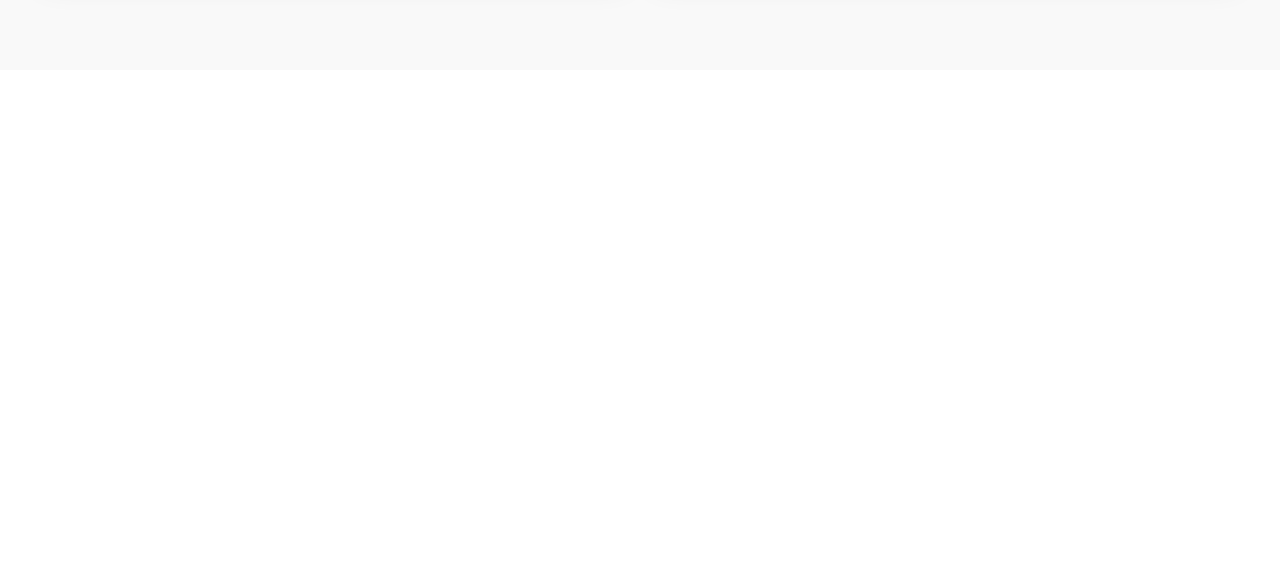
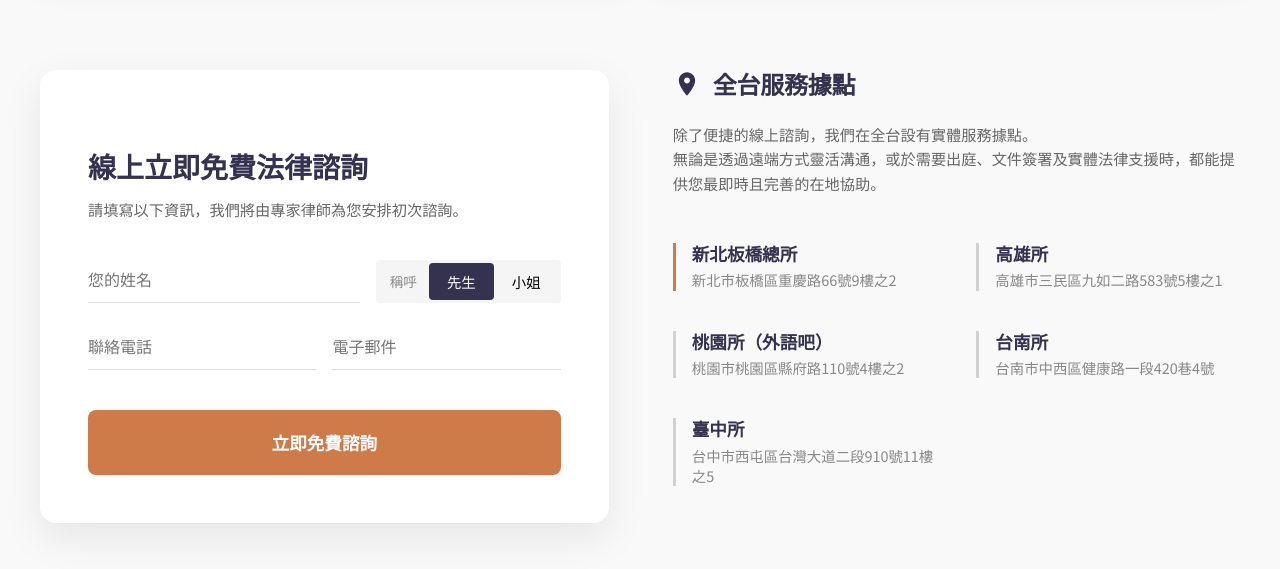
Before and after one commit to iankao/enochlaw-web, a Vue app: page / in a window 1280 px wide. Shown: the part 4927-5496 px from the top of the page. Before the commit the page ends 4997 px from the top, so only its background shows below. Built offline with nearby package versions, Linux system fonts and the light colour scheme.

Commit message:
修改排版

```diff
--- a/src/views/HomeView.vue
+++ b/src/views/HomeView.vue
@@ -307,9 +307,107 @@
       </div>
     </div>
   </section>
+
+  <section class="consultation-section">
+    <div class="consultation-container">
+      <!-- Left: Form Card -->
+      <div class="consultation-form-card">
+        <h3 class="form-title">線上立即免費法律諮詢</h3>
+        <p class="form-subtitle">請填寫以下資訊，我們將由專家律師為您安排初次諮詢。</p>
+
+        <form class="consultation-form">
+          <div class="form-row">
+            <div class="input-group name-group">
+              <input type="text" placeholder="您的姓名" class="form-input" />
+            </div>
+            <div class="gender-toggle">
+              <span class="toggle-label">稱呼</span>
+              <button
+                type="button"
+                class="toggle-btn"
+                :class="{ active: selectedGender === '先生' }"
+                @click="selectedGender = '先生'"
+              >先生</button>
+              <button
+                type="button"
+                class="toggle-btn"
+                :class="{ active: selectedGender === '小姐' }"
+                @click="selectedGender = '小姐'"
+              >小姐</button>
+            </div>
+          </div>
+
+          <div class="form-row">
+            <div class="input-group">
+              <input type="text" placeholder="聯絡電話" class="form-input" />
+            </div>
+            <div class="input-group">
+              <input type="email" placeholder="電子郵件" class="form-input" />
+            </div>
+          </div>
+
+          <button type="submit" class="submit-btn">立即免費諮詢</button>
+        </form>
+      </div>
+
+      <!-- Right: Locations Info -->
+      <div class="locations-info">
+        <div class="locations-header">
+          <svg class="location-pin" viewBox="0 0 24 24" width="28" height="28" fill="#34324E"><path d="M12 2C8.13 2 5 5.13 5 9c0 5.25 7 13 7 13s7-7.75 7-13c0-3.87-3.13-7-7-7zm0 9.5c-1.38 0-2.5-1.12-2.5-2.5s1.12-2.5 2.5-2.5 2.5 1.12 2.5 2.5-1.12 2.5-2.5 2.5z"/></svg>
+          <h2 class="locations-title">全台服務據點</h2>
+        </div>
+        <p class="locations-desc">
+          除了便捷的線上諮詢，我們在全台設有實體服務據點。<br>
+          無論是透過遠端方式靈活溝通，或於需要出庭、文件簽署及實體法律支援時，都能提供您最即時且完善的在地協助。
+        </p>
+
+        <div class="branches-grid">
+          <div class="branch-item">
+            <span class="accent-bar primary"></span>
+            <div class="branch-content">
+              <span class="branch-name">新北板橋總所</span>
+              <p class="branch-address">新北市板橋區重慶路66號9樓之2</p>
+            </div>
+          </div>
+          <div class="branch-item">
+            <span class="accent-bar"></span>
+            <div class="branch-content">
+              <span class="branch-name">高雄所</span>
+              <p class="branch-address">高雄市三民區九如二路583號5樓之1</p>
+            </div>
+          </div>
+          <div class="branch-item">
+            <span class="accent-bar"></span>
+            <div class="branch-content">
+              <span class="branch-name">桃園所（外語吧）</span>
+              <p class="branch-address">桃園市桃園區縣府路110號4樓之2</p>
+            </div>
+          </div>
+          <div class="branch-item">
+            <span class="accent-bar"></span>
+            <div class="branch-content">
+              <span class="branch-name">台南所</span>
+              <p class="branch-address">台南市中西區健康路一段420巷4號</p>
+            </div>
+          </div>
+          <div class="branch-item">
+            <span class="accent-bar"></span>
+            <div class="branch-content">
+              <span class="branch-name">臺中所</span>
+              <p class="branch-address">台中市西屯區台灣大道二段910號11樓之5</p>
+            </div>
+          </div>
+        </div>
+      </div>
+    </div>
+  </section>
 </template>
 
 <script setup>
+import { ref } from 'vue';
+
+const selectedGender = ref('先生');
+
 const partners = [
   { name: 'Allpower', img: '/images/running-01.png' },
   { name: 'PayUNI', img: '/images/running-02.png' },
@@ -1366,4 +1464,250 @@ const partners = [
     height: 300px;
   }
 }
+
+.consultation-section {
+  padding: 0rem 2rem;
+  padding-bottom: 4rem;
+  background-color: #F9F9F9;
+  font-family: 'Noto Sans TC', sans-serif;
+}
+
+.consultation-container {
+  max-width: 1200px;
+  margin: 0 auto;
+  display: flex;
+  gap: 4rem;
+  align-items: flex-start;
+}
+
+/* Form Card Styles */
+.consultation-form-card {
+  flex: 1;
+  background: white;
+  padding: 3rem;
+  border-radius: 16px;
+  box-shadow: 0 15px 40px rgba(0, 0, 0, 0.08);
+}
+
+.form-title {
+  color: #34324E;
+  font-size: 1.75rem;
+  font-weight: 700;
+  margin-bottom: 0.75rem;
+  text-align: left;
+}
+
+.form-subtitle {
+  color: #666;
+  font-size: 0.95rem;
+  margin-bottom: 2.5rem;
+  text-align: left;
+}
+
+.consultation-form {
+  display: flex;
+  flex-direction: column;
+  gap: 1.5rem;
+}
+
+.form-row {
+  display: flex;
+  gap: 1rem;
+}
+
+.input-group {
+  flex: 1;
+}
+
+.name-group {
+  flex: 1.5;
+}
+
+.form-input {
+  width: 100%;
+  padding: 0.75rem 0;
+  border: none;
+  border-bottom: 1px solid #E0E0E0;
+  background: transparent;
+  font-size: 1rem;
+  color: #34324E;
+  transition: border-color 0.3s;
+}
+
+.form-input:focus {
+  outline: none;
+  border-bottom-color: #CE7A49;
+}
+
+.gender-toggle {
+  display: flex;
+  align-items: center;
+  background: #F5F5F5;
+  border-radius: 4px;
+  padding: 2px;
+  flex: 1;
+}
+
+.toggle-label {
+  font-size: 0.85rem;
+  color: #888;
+  padding: 0 0.75rem;
+}
+
+.toggle-btn {
+  flex: 1;
+  border: none;
+  background: transparent;
+  padding: 0.5rem;
+  font-size: 0.9rem;
+  cursor: pointer;
+  border-radius: 4px;
+  transition: all 0.3s;
+}
+
+.toggle-btn.active {
+  background: #34324E;
+  color: white;
+}
+
+.submit-btn {
+  background: #CE7A49;
+  color: white;
+  border: none;
+  padding: 1.25rem;
+  font-size: 1.1rem;
+  font-weight: 600;
+  border-radius: 8px;
+  cursor: pointer;
+  margin-top: 1rem;
+  transition: background 0.3s;
+}
+
+.submit-btn:hover {
+  background: #B56538;
+}
+
+/* Locations Info Styles */
+.locations-info {
+  flex: 1.2;
+}
+
+.locations-header {
+  display: flex;
+  align-items: center;
+  gap: 0.75rem;
+  margin-bottom: 1.5rem;
+}
+
+.locations-title {
+  font-size: 1.5rem;
+  font-weight: 700;
+  color: #34324E;
+  margin: 0;
+}
+
+.locations-desc {
+  color: #666;
+  font-size: 0.95rem;
+  line-height: 1.6;
+  margin-bottom: 3rem;
+  text-align: left;
+}
+
+.branches-grid {
+  display: grid;
+  grid-template-columns: repeat(2, 1fr);
+  gap: 2.5rem 2.5rem;
+}
+
+.branch-item {
+  display: flex;
+  gap: 1rem;
+  align-items: stretch;
+}
+
+.accent-bar {
+  width: 3px;
+  background-color: #D1D1D1;
+  flex-shrink: 0;
+}
+
+.accent-bar.primary {
+  background-color: #CE7A49;
+}
+
+.branch-content {
+  display: flex;
+  flex-direction: column;
+  justify-content: center;
+  align-items: flex-start;
+  text-align: left;
+  gap: 0.4rem;
+}
+
+.branch-name {
+  font-weight: 700;
+  color: #34324E;
+  font-size: 1.1rem;
+  line-height: 1.2;
+}
+
+.branch-address {
+  color: #888;
+  font-size: 0.9rem;
+  margin: 0;
+  line-height: 1.4;
+}
+
+@media (max-width: 1024px) {
+  .consultation-container {
+    flex-direction: column;
+    gap: 5rem;
+  }
+  .consultation-form-card {
+    width: 100%;
+    order: 1;
+  }
+  .locations-info {
+    width: 100%;
+    order: 2;
+  }
+}
+
+@media (max-width: 768px) {
+  .consultation-section {
+    width: 100%;
+    padding: 0 1.25rem 4rem;
+    box-sizing: border-box;
+  }
+  .consultation-container {
+    width: 100%;
+    margin: 0;
+    box-sizing: border-box;
+  }
+  .consultation-form-card {
+    width: 100%;
+    padding: 2rem 1.25rem;
+    box-sizing: border-box;
+  }
+  .form-row {
+    flex-direction: column;
+    gap: 1.5rem;
+  }
+  .name-group, .gender-toggle, .input-group {
+    width: 100%;
+    flex: none;
+  }
+  .gender-toggle {
+    justify-content: space-between;
+    padding: 0.5rem;
+  }
+  .branches-grid {
+    grid-template-columns: 1fr;
+    gap: 2rem;
+  }
+  .form-title {
+    font-size: 1.5rem;
+  }
+}
 </style>
```
